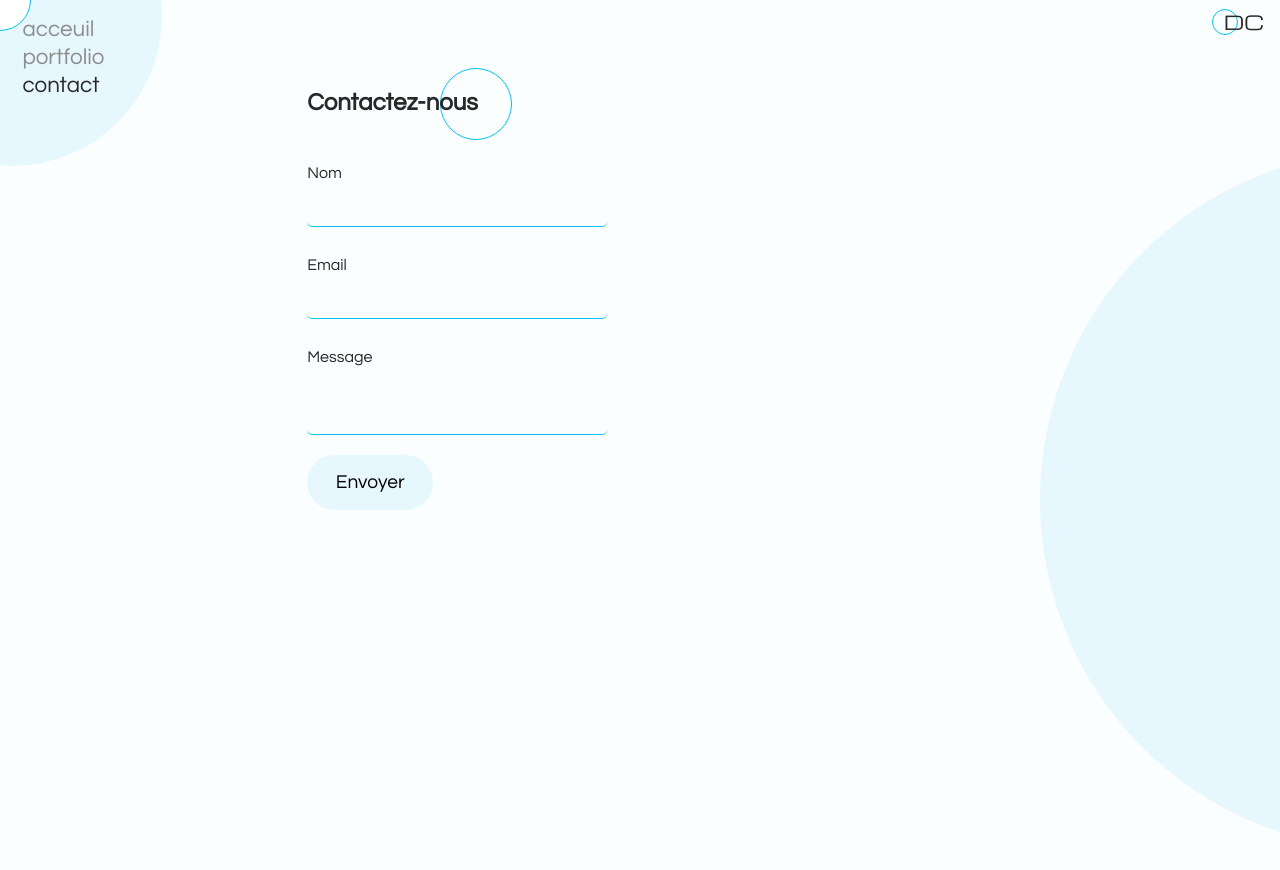
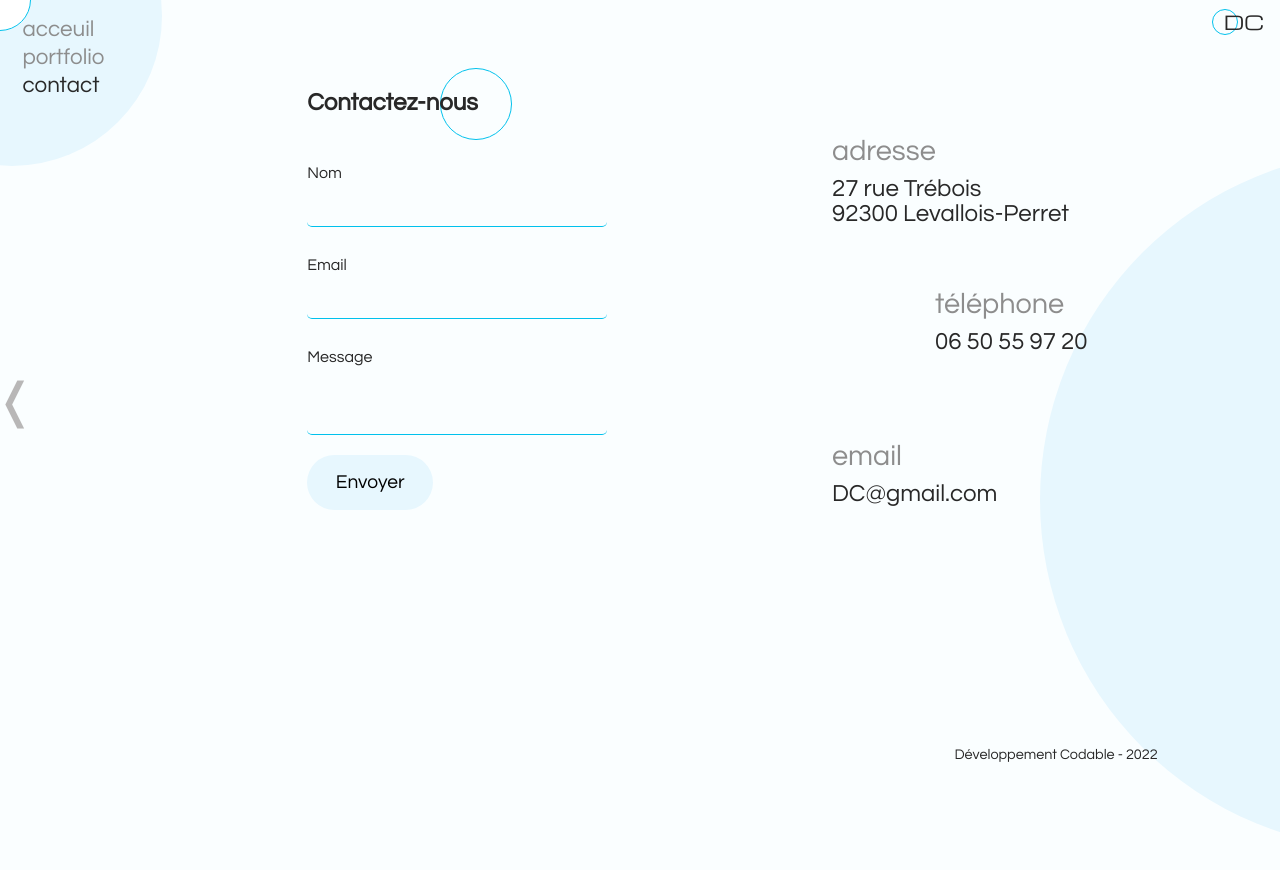
Before and after one commit to JuliusMinus/react-portfolio-or-agency, a React (Create React App) app: page /contact in a window 1280 px wide. Shown: the top 870 px of the page. Built offline with nearby package versions, Linux system fonts and the light colour scheme.

Commit message:
Animation Pages framer

```diff
--- a/package.json
+++ b/package.json
@@ -7,7 +7,9 @@
     "@testing-library/jest-dom": "^5.16.5",
     "@testing-library/react": "^13.4.0",
     "@testing-library/user-event": "^13.5.0",
+    "framer-motion": "^7.3.5",
     "react": "^18.2.0",
+    "react-copy-to-clipboard": "^5.1.0",
     "react-dom": "^18.2.0",
     "react-router-dom": "^6.4.0",
     "react-scripts": "5.0.1",
--- a/src/App.js
+++ b/src/App.js
@@ -7,10 +7,12 @@ import Project2 from "./pages/Project2";
 import Project3 from "./pages/Project3";
 import Project4 from "./pages/Project4";
 import NotFound from "./pages/NotFound";
+import { AnimatePresence } from "framer-motion";
 
 const App = () => {
   return (
     <BrowserRouter>
+      <AnimatePresence>
         <Routes>
           <Route path="/" element={<Home />} />
           <Route path="/projet-1" element={<Project1 />} />
@@ -20,6 +22,7 @@ const App = () => {
           <Route path="/contact" element={<Contact />} />
           <Route path="*" element={<NotFound />} />
         </Routes>
+      </AnimatePresence>
     </BrowserRouter>
   );
 };
--- a/src/components/ContactForm.js
+++ b/src/components/ContactForm.js
@@ -20,7 +20,7 @@ const ContactForm = () => {
         (result) => {
           // console.log(result.text);
           form.current.reset();
-          formMess.innerHTML = "<p class='success'>Message envoyé !</p>";
+          formMess.innerHTML = "<p className='success'>Message envoyé !</p>";
 
           setTimeout(() => {
             formMess.innerHTML = "";
@@ -29,7 +29,7 @@ const ContactForm = () => {
         (error) => {
           // console.log(error.text);
           formMess.innerHTML =
-            "<p class='error'>Une erreur s'est produite, veuillez réessayer</p>";
+            "<p className='error'>Une erreur s'est produite, veuillez réessayer</p>";
 
           setTimeout(() => {
             formMess.innerHTML = "";
--- a/src/components/Project.js
+++ b/src/components/Project.js
@@ -1,5 +1,6 @@
 import React, { useEffect, useState } from "react";
 import { projectsData } from "../data/projectsData";
+import { motion } from "framer-motion";
 
 const Project = ({ projectNumber }) => {
   const [currentProject] = useState(projectsData[projectNumber]);
@@ -13,8 +14,38 @@ const Project = ({ projectNumber }) => {
     setSize("scale(" + (Math.random() + 0.7) + ")");
   }, []);
 
+  const variants = {
+    initial: {
+      opacity: 0,
+      transition: { duration: 0.5 },
+      x: 200,
+    },
+
+    visible: {
+      opacity: 1,
+      x: 0,
+    },
+    exit: {
+      opacity: 0.4,
+      transition: { duration: 0.35 },
+      x: -800,
+    },
+  };
+
+  const transition = {
+    ease: [0.03, 0.87, 0.73, 0.9],
+    duration: 0.6,
+  };
+
   return (
-    <div className="project-main">
+    <motion.div
+      className="project-main"
+      initial="initial"
+      animate="visible"
+      exit="exit"
+      transition={transition}
+      variants={variants}
+    >
       <div className="project-content">
         <h1>{currentProject.title}</h1>
         <p>{currentProject.date}</p>
@@ -43,7 +74,7 @@ const Project = ({ projectNumber }) => {
             href={currentProject.link}
             target="_blank"
             rel="noopener noreferrer"
-            class="hover"
+            className="hover"
           >
             <span className="button">Voir le site</span>
           </a>
@@ -53,7 +84,7 @@ const Project = ({ projectNumber }) => {
         className="random-circle"
         style={{ left, top, transform: size }}
       ></span>
-    </div>
+    </motion.div>
   );
 };
 
--- a/src/pages/Contact.js
+++ b/src/pages/Contact.js
@@ -3,6 +3,9 @@ import ContactForm from "../components/ContactForm";
 import Logo from "../components/Logo";
 import Mouse from "../components/Mouse";
 import Navigation from "../components/Navigation";
+import { CopyToClipboard } from "react-copy-to-clipboard";
+import SocialNetwork from "../components/SocialNetwork";
+import Buttons from "../components/Buttons";
 
 const Contact = () => {
   return (
@@ -12,6 +15,48 @@ const Contact = () => {
         <Navigation />
         <Logo />
         <ContactForm />
+        <div className="contact-infos">
+          <div className="adress">
+            <div className="content">
+              <h4>adresse</h4>
+              <p>27 rue Trébois</p>
+              <p>92300 Levallois-Perret</p>
+            </div>
+          </div>
+          <div className="phone">
+            <div className="content">
+              <h4>téléphone</h4>
+              <CopyToClipboard text="0650559720" className="hover">
+                <p
+                  style={{ cursor: "pointer " }}
+                  className="clipboard"
+                  onClick={() => alert("Télephone copié !")}
+                >
+                  06 50 55 97 20
+                </p>
+              </CopyToClipboard>
+            </div>
+          </div>
+          <div className="email">
+            <div className="content">
+              <h4>email</h4>
+              <CopyToClipboard text="DC@gmail.com" className="hover">
+                <p
+                  style={{ cursor: "pointer " }}
+                  className="clipboard"
+                  onClick={() => alert("email copié !")}
+                >
+                  DC@gmail.com
+                </p>
+              </CopyToClipboard>
+            </div>
+          </div>
+          <SocialNetwork />
+          <div className="credits">
+            <p>Développement Codable - 2022</p>
+          </div>
+        </div>
+        <Buttons left={"/projet-4"} />
       </div>
     </main>
   );
--- a/src/pages/Home.js
+++ b/src/pages/Home.js
@@ -1,29 +1,72 @@
 import React from "react";
 import Buttons from "../components/Buttons";
-
 import DynamicText from "../components/DynamicText";
 import Mouse from "../components/Mouse";
 import Navigation from "../components/Navigation";
 import SocialNetwork from "../components/SocialNetwork";
+import { motion } from "framer-motion";
 
 const Home = () => {
+  const variants = {
+    initial: {
+      opacity: 0,
+      transition: { duration: 0.4 },
+      x: 300,
+    },
+    visible: {
+      opacity: 1,
+      x: 0,
+    },
+
+    exit: {
+      opacity: 0,
+      transition: { duration: 0.3 },
+      x: -100,
+    },
+  };
   return (
     <div>
       <Mouse />
-      <div className="home">
+      <motion.div
+        className="home"
+        initial="initial"
+        animate="visible"
+        exit="exit"
+        variants={variants}
+      >
         <Navigation />
         <SocialNetwork />
         <div className="home-main">
           <div className="main-content">
-            <h1>Développement Codable</h1>
-            <h2>
+            <motion.h1
+              drag
+              onDragEnd
+              dragConstraints={{
+                left: -250,
+                right: 950,
+                top: -200,
+                bottom: 250,
+              }}
+            >
+              Développement Codable
+            </motion.h1>
+            <motion.h2
+              drag
+              onDragEnd
+              dragConstraints={{
+                left: -250,
+                right: 950,
+                top: -200,
+                bottom: 250,
+              }}
+            >
               <DynamicText />
-            </h2>
+            </motion.h2>
           </div>
         </div>
 
         <Buttons right={"/projet-1"} />
-      </div>
+      </motion.div>
     </div>
   );
 };
```
Also changed, not shown: 1 other file (tests, documents, lock files or other folders). Lines whose indentation alone changed are shown as unchanged.
